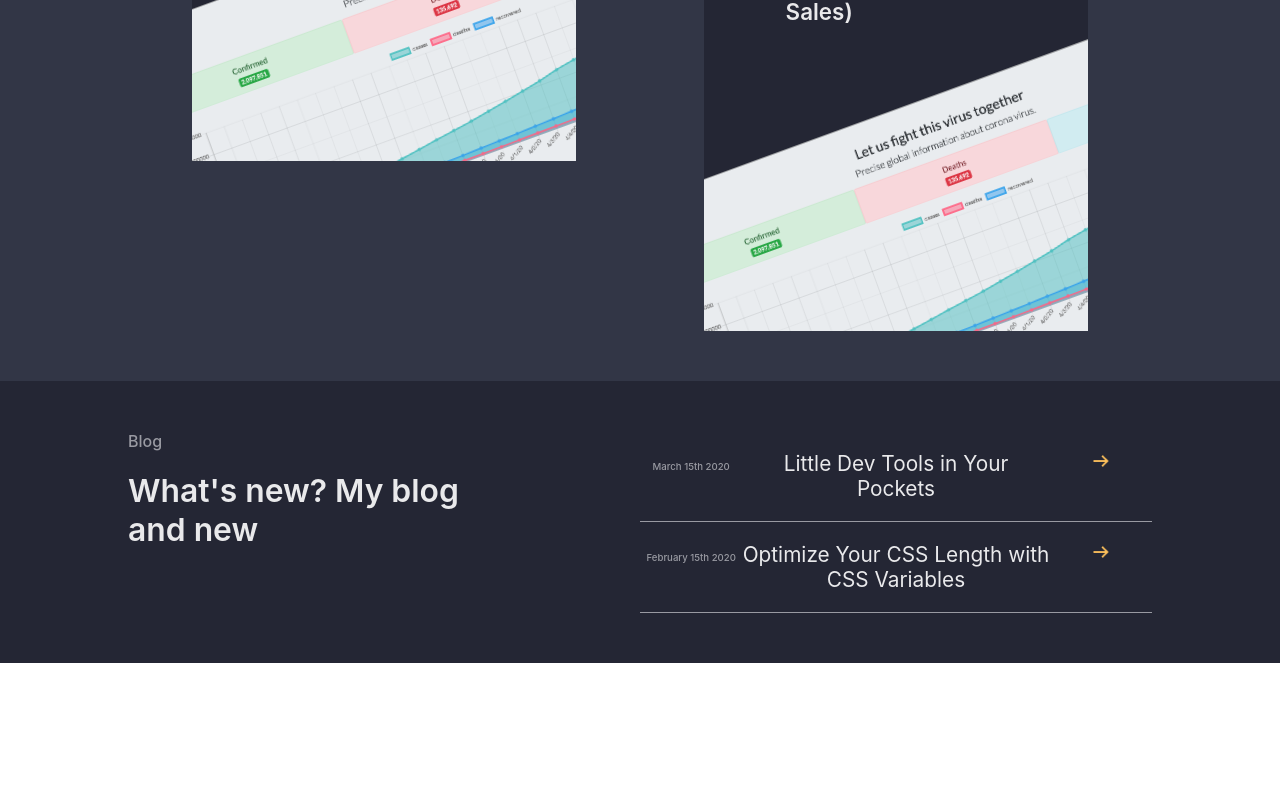
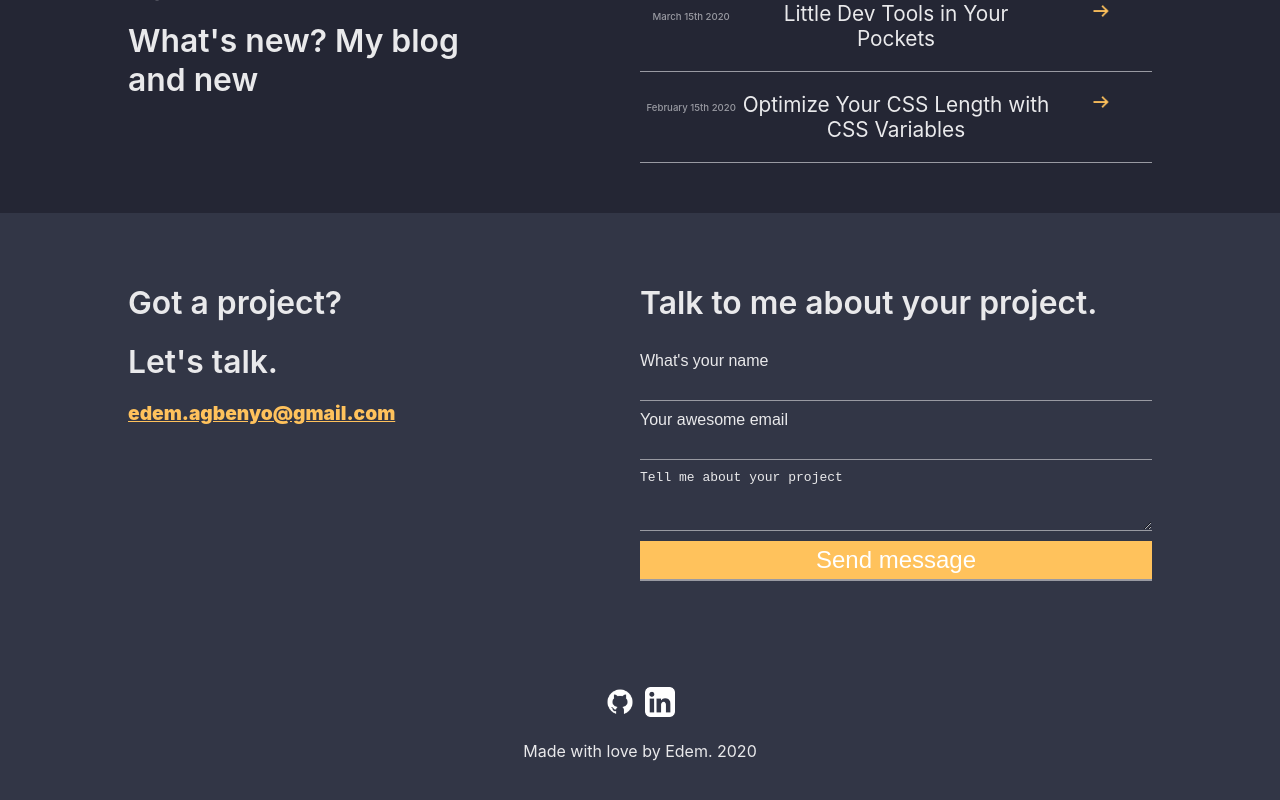
Before and after one commit to edemagbenyo/edemagbenyo.github.io, a React (Create React App) app: page / in a window 1280 px wide. Shown: the part 2156-2956 px from the top of the page. Before the commit the page ends 2819 px from the top, so only its background shows below. Built offline with nearby package versions, Linux system fonts and the light colour scheme.

Commit message:
Implement contact and style

```diff
--- a/src/App.js
+++ b/src/App.js
@@ -4,6 +4,7 @@
 import About from './components/About';
 import Projects from './components/Projects';
 import Blog from './components/Blog';
+import Contact from './components/Contact';
 function App() {
   return (
     <div className="App">
@@ -11,6 +12,7 @@
       <About/>
       <Projects/>
       <Blog/>
+      <Contact/>
     </div>
   );
 }
--- a/src/components/Contact.js
+++ b/src/components/Contact.js
@@ -1,5 +1,44 @@
-import React from 'react';
-const Contact = ()=>{
-  return <div>sdfsadf</div>
-}
+import React from "react";
+import "./Contact.scss";
+import LinkedIn from "../assets/linkedin.png";
+import Gh from "../assets/gh.png";
+
+const Contact = () => {
+  return (
+    <div className="contact-container" id="contact">
+      <div className="contact-form">
+        <div className="intro">
+          <h2>Got a project?</h2>
+          <h2>Let's talk.</h2>
+          <span></span>
+          <a href="mailto:edem.agbenyo@gmail.com">edem.agbenyo@gmail.com</a>
+        </div>
+        <div className="form">
+          <h2>Talk to me about your project.</h2>
+          <form>
+            <input placeholder="What's your name" />
+            <input placeholder="Your awesome email" type="email" />
+            <textarea placeholder="Tell me about your project"></textarea>
+            <input type="submit" value="Send message" />
+          </form>
+        </div>
+      </div>
+      <div className="links">
+        <ul className="welcome-socials">
+          <li>
+            <a href="https://github.com/edemagbenyo/">
+              <img src={Gh} alt="Github Logo" />
+            </a>
+          </li>
+          <li>
+            <a href="https://www.linkedin.com/in/edemagbenyo/">
+              <img src={LinkedIn} alt="LinkedIn Logo" />
+            </a>
+          </li>
+        </ul>
+  <p>Made with love by Edem. {(new Date).getFullYear()}</p>
+      </div>
+    </div>
+  );
+};
 export default Contact;
--- /dev/null
+++ b/src/components/Contact.scss
@@ -0,0 +1,70 @@
+@import './variables';
+
+.contact-container{
+  background-color: $light;
+  padding: 50px 0;
+  display: grid;
+  grid-template-columns: 10% 1fr 10%;
+  grid-template-areas: ". cf ."
+  ". links .";
+  .contact-form{
+    grid-area: cf;
+    display: grid;
+    grid-template-columns: 50% 50%;
+    grid-template-areas: "intro form";
+    .intro{
+      grid-area: intro;
+      text-align: left;
+      h2{
+        @include title
+      }
+      a{
+        color: $yellow;
+        font-size: 1.2em;
+        font-weight: 900;
+      }
+    }
+    .form{
+      grid-area: form;
+      text-align: left;
+      h2{
+        @include title
+      }
+      form{
+        & *{
+          display: block;
+          width: 100%;
+          background: transparent;
+          border:none;
+          border-bottom: .1em solid $secondary-text;
+          padding-top:10px;
+          padding-bottom:30px;
+          color: $primary-text;
+          font-size: 1em;
+          &::placeholder{
+            color: $primary-text;
+            font-weight: 500;
+          }
+          &:focus{
+            outline: none;
+          }
+        }
+        input[type="submit"]{
+          background-color: $yellow;
+          padding: 5px;
+          font-size: 1.5em;
+          margin: 10px 0;
+          color: #FFFFFF;
+        }
+
+      }
+    }
+  }
+  .links{
+    grid-area: links;
+    p{
+      color: $primary-text;
+    }
+  }
+
+}
--- a/src/components/Nav.js
+++ b/src/components/Nav.js
@@ -5,7 +5,7 @@
       <ul>
         <li><a href={"/"}>Projects</a></li>
         <li><a href={"/"}>Blog</a></li>
-        <li className="hire-me"><a href={"/"}>Hire me</a></li>
+        <li className="hire-me"><a href="#contact">Hire me</a></li>
       </ul>
     </div>
   );
--- a/src/components/Projects.js
+++ b/src/components/Projects.js
@@ -45,14 +45,12 @@
         <div className="projects-intro">
           <span>Portfolio</span>
           <h2>Some of my projects</h2>
-          <p>Here are some of my notable projects.</p>
+          <p></p>
         </div>
         <Project name="Covid-19 Tracker" skills={["Vanilla JS", "ReactJS"]}/>
-        <Project name="Covid-19 Tracker" skills={["Vanilla JS", "ReactJS"]} />
       </div>
       <div className="right">
         <Project name="Friender(Facebook like )" skills={["Ruby(Rails)"]} />
-        <Project name="iSell(Point of Sales)" skills={["PHP(Laravel)","VueJS"]} />
         <Project name="iSell(Point of Sales)" skills={["PHP(Laravel)","VueJS"]} />
       </div>
     </div>
```
